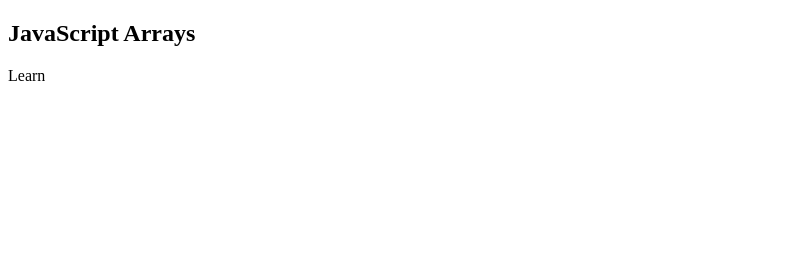
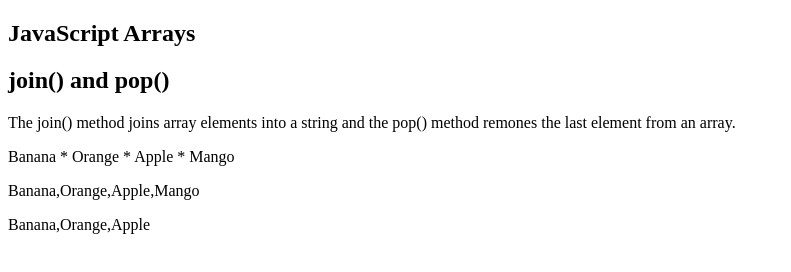
Before and after one commit to Nevrita/WEB-DEVELOPMENT-BY-MEHER, a plain HTML site: page index.html in a window 1280 px wide. Shown: the whole page, without its empty margins (0-791 px from the left). Drawn offline with Linux system fonts and the light colour scheme.

Commit message:
Add files via upload

```diff
--- a/index.html
+++ b/index.html
@@ -3,15 +3,21 @@
 <body>
 
 <h2>JavaScript Arrays</h2>
+    <h2>join() and pop()</h2>
+    <p>The join() method joins array elements into a string and the pop() method remones the last element from an array.</p>
 
-<p id="demo"></p>
+
+<p id="myjoin"></p>
+    <p id="myfirstpop"></p>
+    <p id="mysecondpop"></p>
 <script>
-var Codingal = [
-  "Coding",
-  "Magic",
-  "Learn"
-];
-document.getElementById("demo").innerHTML = Codingal[2];
+    var fruits = ["Banana","Orange","Apple","Mango"];
+
+    document.getElementById("myjoin").innerHTML = fruits.join(" * ");
+    document.getElementById("myfirstpop").innerHTML = fruits;
+    fruits.pop();
+    document.getElementById("mysecondpop").innerHTML = fruits
+
 </script>
 
 </body>
```
